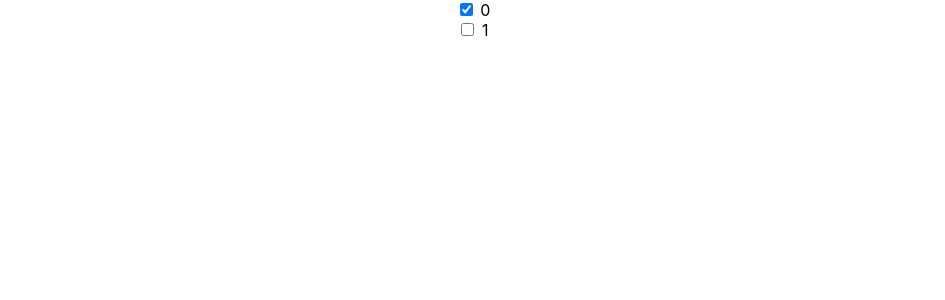
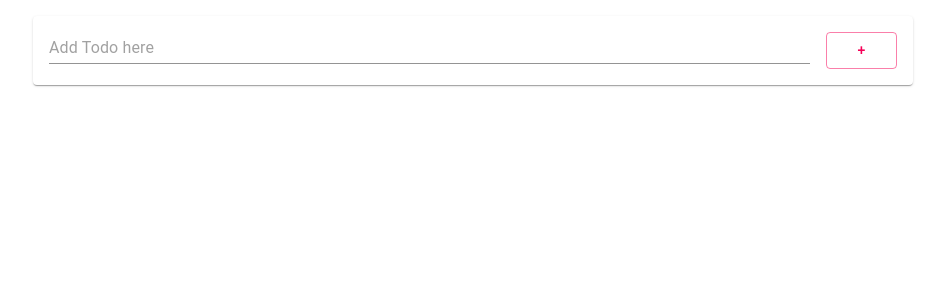
Before and after one commit to doingH/todo-react-app, a React (Create React App) app: page / in a window 1280 px wide. Shown: the top 300 px of the page, without its empty margins (167-1112 px from the left). Built offline with nearby package versions, Linux system fonts and the light colour scheme.

Commit message:
TODO material ui를 사용하여 등록, 삭제

```diff
--- a/src/App.js
+++ b/src/App.js
@@ -1,29 +1,58 @@
-import logo from './logo.svg';
-import './App.css';
 import { Class } from '@material-ui/icons';
 import React from 'react';
 import Todo from './todo/Todo';
+import { Paper, List, Container } from "@material-ui/core";
+import './App.css';
+import AddTodo from './todo/AddTodo';
+
 
 class App extends React.Component {
   constructor(props) {
     super(props);
     this.state = {
-      items: [
-        {id : 0, title: "Hello World 1", done: true } ,
-        {id : 1, title: "Hello World 2", done: false}
-      ]
+      items: []
     }
   }
+
+  add = (item) => {
+    const thisItems = this.state.items;
+    item.id = "ID-" + thisItems.length; // key를 위한 id추가
+    item.done = false; // done 초기화
+    thisItems.push(item); // 배열에 아이템 추가
+    this.setState({ items: thisItems }); // 업데이트는 반드시 this.setState로 해야됨.
+    console.log("items : ", this.state.items);
+  };
+
+  delete = (item) => {
+    const thisItems = this.state.items;
+    console.log("Before Update Items : ", this.state.items);
+    const newItems = thisItems.filter((e) => e.id !== item.id); // 해당 id 걸러내기
+    this.setState({ items: newItems }, () => {
+      // 디버깅 콜백
+      console.log("Update Items : ", this.state.items);
+    });
+  };
+
   render() {
-
     //es6 map함수 이용해 loop
-    var todoItems = this.state.items.map((item, idx) => (
-      <Todo item={item} key={item.id} />
-    ));
+    var todoItems = this.state.items.length > 0 && (
+      <Paper style={{ margine: 16 }}>
+        <List>
+          {this.state.items.map((item, idx) => (
+            <Todo item={item} key={item.id} delete={this.delete} />
+          ))}
+        </List>
+      </Paper>
+    );
 
     return (
       // 컴포넌트 return
-      <div className="App">{todoItems}</div>
+      <div className="App">
+        <Container maxWidth="md">
+          <AddTodo add={this.add} />
+          <div className="TodoList">{todoItems}</div>
+        </Container>
+      </div>
     );
 
   }
--- /dev/null
+++ b/src/todo/AddTodo.js
@@ -0,0 +1,58 @@
+import React from "react";
+import { TextField, Paper, Button, Grid } from "@material-ui/core";
+
+class AddTodo extends React.Component {
+  constructor(props) {
+    super(props);
+    this.state = { item: { title: "" } }; //사용자가 input필드에 입력 시 컴포넌트 내부에 저장하기 위해 초기화
+    this.add = props.add;
+  }
+
+  onInputChange = (e) => {
+    const thisItem = this.state.item;
+    thisItem.title = e.target.value;
+    this.setState({ item: thisItem });
+    console.log(thisItem);
+  };
+
+  onButtonClick = () => {
+    this.add(this.state.item);
+    this.setState({ item: { title: "" } });
+  };
+
+  enterKeyEventHandler = (e) => {
+    if (e.key === "Enter") {
+      this.onButtonClick();
+    }
+  };
+
+  render() {
+    return (
+      <Paper style={{ margin: 16, padding: 16 }}>
+        <Grid container>
+          <Grid xs={11} md={11} item style={{ paddingRight: 16 }}>
+            <TextField
+              placeholder="Add Todo here"
+              fullWidth
+              onChange={this.onInputChange}
+              value={this.state.item.title}
+              onKeyPress={this.enterKeyEventHandler}
+            />
+          </Grid>
+          <Grid xs={1} md={1} item>
+            <Button
+              fullWidth
+              color="secondary"
+              variant="outlined"
+              onClick={this.onButtonClick}
+            >
+              +
+            </Button>
+          </Grid>
+        </Grid>
+      </Paper>
+    );
+  }
+}
+
+export default AddTodo;
--- a/src/todo/Todo.js
+++ b/src/todo/Todo.js
@@ -1,25 +1,54 @@
 import React from 'react';
+import {
+    ListItem,
+    ListItemText,
+    InputBase,
+    Checkbox,
+    ListItemSecondaryAction,
+    IconButton,
+  } from "@material-ui/core";
+import { DeleteOutlined } from '@material-ui/icons';
 
 class Todo extends React.Component {
     constructor(props) {
         super(props);
         this.state = { item: props.item };
+        this.delete = props.delete;
     }
+
+    deleteEventHandler = () => {
+        this.delete(this.state.item);
+    };
+
     render() {
         function chkOnchange() {
             alert("1");
         }
 
         return (
-            <div className='Todo'>
-                <input
-                    type="checkbox"
-                    id={this.state.item.id}
-                    name={this.state.item.id}
-                    defaultChecked={this.state.item.done}/>
-
-                <label id={this.state.item.id}> {this.state.item.id} </label>
-            </div>
+            <ListItem>
+                <Checkbox checked={this.state.item.done} />
+                <ListItemText>
+                    <InputBase
+                        inputProps={{"aria-label": "naked"}}
+                        type="text"
+                        id={this.state.item.id}
+                        name={this.state.item.id}
+                        value={this.state.item.title}
+                        multiline={true}
+                        fullWidth={true}
+                    >
+                    </InputBase>
+                </ListItemText>
+                <ListItemSecondaryAction>
+                    <IconButton
+                        aria-label="Delete Todo"
+                        onClick={this.deleteEventHandler}
+                    >
+                        <DeleteOutlined />
+                    </IconButton>
+                </ListItemSecondaryAction>
+            </ListItem>
         );
     }
 }
```
